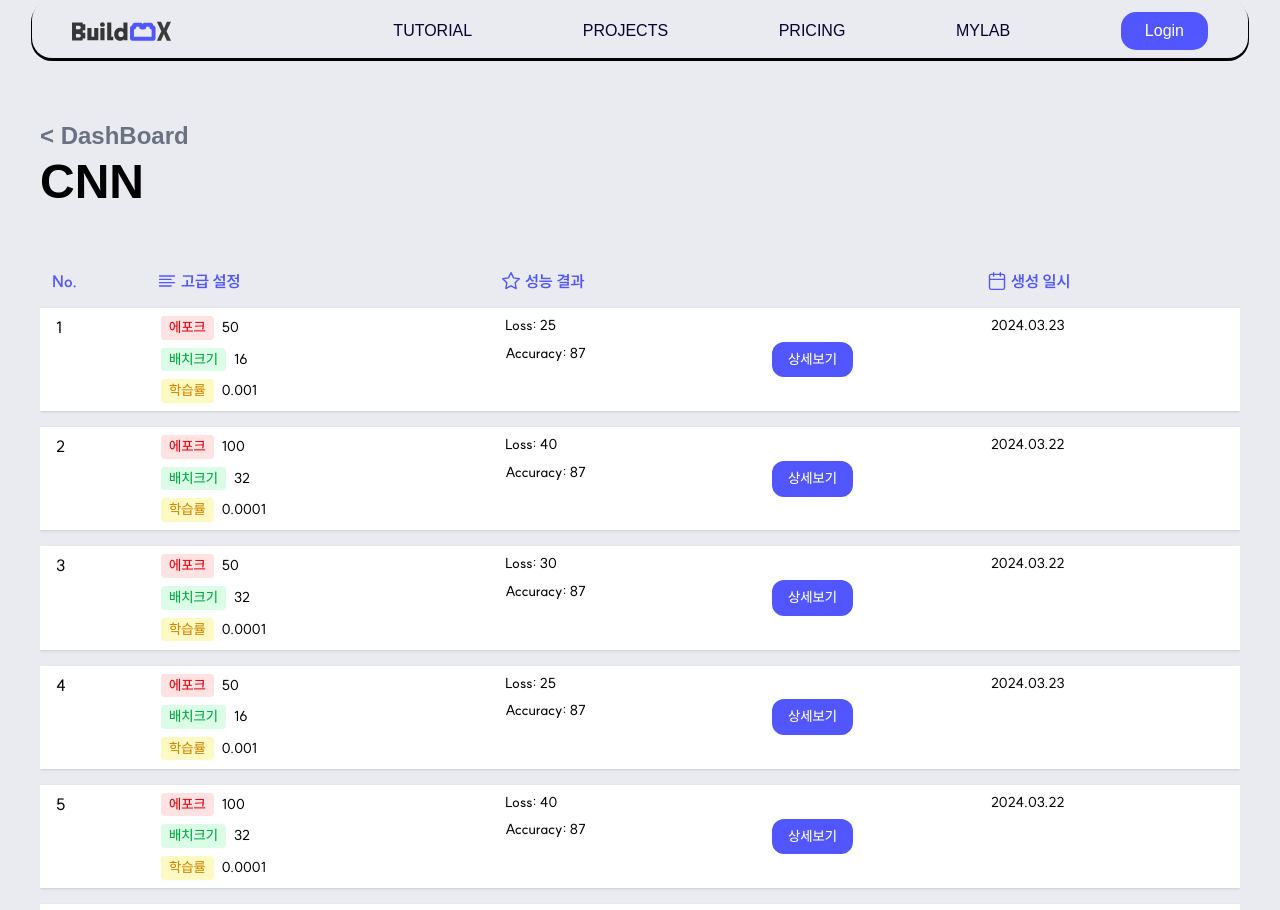
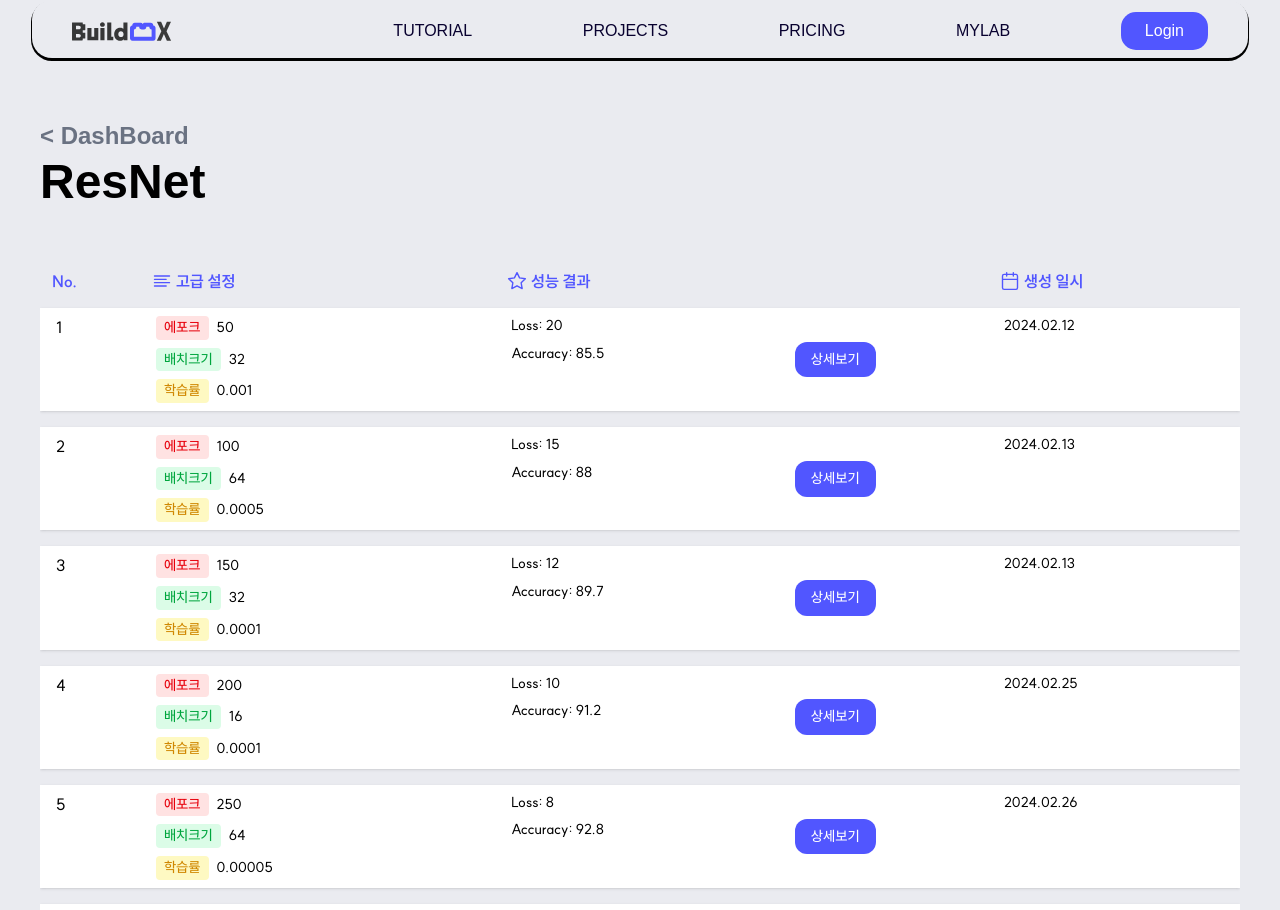
Before and after one commit to highway-bestdriver/BuildX-FE, a Next.js app: page /projects/1 in a window 1280 px wide. Shown: the top 910 px of the page. Built offline with nearby package versions, Linux system fonts and the light colour scheme; a web font is replaced by a local one.

Commit message:
feat: 대시보드 및 상세 데이터

```diff
--- a/src/api/client/history.ts
+++ b/src/api/client/history.ts
@@ -6,10 +6,31 @@ export type DashboardItem = {
   last_modified: string;
 };
 
+export type DashboardDetail = {
+  id: number;
+  name: string;
+  date: string;
+  details: {
+    id: number;
+    epoch: number;
+    batch_size: number;
+    learning_rate: number;
+    loss: number;
+    accuracy: number;
+    date: string;
+  }[];
+};
+
 export const historyApi = {
-  // 코드 생성하기
+  // 대시보드 조회
   getDashboard: async () => {
     const response = await privateApi.get<DashboardItem[]>(`/dashboard`);
     return response;
   },
+
+  // 대시보드 상세 조회
+  getDashboardDetail: async (id: number) => {
+    const response = await privateApi.get<DashboardDetail>(`/dashboard/${id}`);
+    return response;
+  },
 };
--- a/src/app/(auth)/login/page.tsx
+++ b/src/app/(auth)/login/page.tsx
@@ -59,13 +59,13 @@ const LoginPage = () => {
       <span onClick={handleLogin}>
         <Button text="로그인하기" />
       </span>
-      <div className="geist_16_M py-4">or</div>
+      {/* <div className="geist_16_M py-4">or</div>
       <div className="flex justify-center items-center rounded-[20px] border-[8px] border-black py-2 px-6 cursor-pointer gap-3">
         <Google width={30} />
         <span className="text-main_black square_16_B text-xl">
           Continue with Google
         </span>
-      </div>
+      </div> */}
       <Link href="/signup" className="suit_16_M text-gray-500 underline pt-10">
         아직 계정이 없나요? 회원가입하러 가기
       </Link>
--- a/src/app/projects/_components/ProjectItem.tsx
+++ b/src/app/projects/_components/ProjectItem.tsx
@@ -1,16 +1,30 @@
+import Image, { StaticImageData } from "next/image";
 import Link from "next/link";
 
 interface ProjectItemProps {
   id: number;
   name: string;
-  date: string;
+  last_modified: string;
+  thumbnail: StaticImageData;
 }
-const ProjectItem = ({ id, name, date }: ProjectItemProps) => {
+const ProjectItem = ({
+  id,
+  name,
+  last_modified,
+  thumbnail,
+}: ProjectItemProps) => {
   return (
     <Link href={`/projects/${id}`} className="flex flex-col">
-      <div className="bg-gray-400 h-48"></div>
+      <div className="relative w-full h-48 bg-gray-400 rounded-md ">
+        <Image
+          src={thumbnail}
+          alt={`${name} thumbnail`}
+          fill // 부모 영역 전체 채움
+          className="object-contain object-center transition-transform duration-300 ease-in-out group-hover:scale-105"
+        />
+      </div>
       <div className="square_16_B text-xl mt-2">{name}</div>
-      <div className="square_16_M">{date}</div>
+      <div className="square_16_M">{last_modified}</div>
     </Link>
   );
 };
--- a/src/app/projects/mock.ts
+++ b/src/app/projects/mock.ts
@@ -1,95 +1,109 @@
+import model_img1 from "@assets/images/model_img1.png";
+import model_img2 from "@assets/images/model_img2.png";
+import model_img3 from "@assets/images/model_img3.png";
+import model_img4 from "@assets/images/model_img4.png";
+import model_img5 from "@assets/images/model_img5.png";
+import model_img6 from "@assets/images/model_img6.png";
+import model_img7 from "@assets/images/model_img7.png";
+
 export const projectsData = [
   {
     id: 1,
-    name: "CNN",
-    date: "2024.03.21",
+    name: "ResNet",
+    last_modified: "2024.02.27",
+    thumbnail: model_img4,
   },
   {
     id: 2,
-    name: "YOLO",
-    date: "2024.03.22",
+    name: "GoogLeNet",
+    last_modified: "2024.03.02",
+    thumbnail: model_img3,
   },
   {
     id: 3,
-    name: "CNN",
-    date: "2024.03.21",
+    name: "MobileNet",
+    last_modified: "2024.03.03",
+    thumbnail: model_img6,
   },
   {
     id: 4,
-    name: "YOLO",
-    date: "2024.03.22",
+    name: "EfficientNet",
+    last_modified: "2024.03.24",
+    thumbnail: model_img7,
   },
   {
     id: 5,
-    name: "CNN",
-    date: "2024.03.21",
+    name: "Transformer",
+    last_modified: "2024.04.05",
+    thumbnail: model_img2,
   },
   {
     id: 6,
-    name: "YOLO",
-    date: "2024.03.22",
+    name: "UNet",
+    last_modified: "2024.04.10",
+    thumbnail: model_img1,
   },
 ];
 
 export const projectDetailData = [
   {
     id: 1,
-    name: "CNN",
-    date: "2024.03.21",
+    name: "ResNet",
+    date: "2024.02.27",
     details: [
       {
         id: 1,
         epoch: 50,
-        batch_size: 16,
+        batch_size: 32,
         learning_rate: 0.001,
-        loss: 25,
-        accuracy: 87,
-        date: "2024.03.23",
+        loss: 20,
+        accuracy: 85.5,
+        date: "2024.02.12",
       },
       {
         id: 2,
         epoch: 100,
-        batch_size: 32,
-        learning_rate: 0.0001,
-        loss: 40,
-        accuracy: 87,
-        date: "2024.03.22",
+        batch_size: 64,
+        learning_rate: 0.0005,
+        loss: 15,
+        accuracy: 88.0,
+        date: "2024.02.13",
       },
       {
         id: 3,
-        epoch: 50,
+        epoch: 150,
         batch_size: 32,
         learning_rate: 0.0001,
-        loss: 30,
-        accuracy: 87,
-        date: "2024.03.22",
+        loss: 12,
+        accuracy: 89.7,
+        date: "2024.02.13",
       },
       {
         id: 4,
-        epoch: 50,
+        epoch: 200,
         batch_size: 16,
-        learning_rate: 0.001,
-        loss: 25,
-        accuracy: 87,
-        date: "2024.03.23",
+        learning_rate: 0.0001,
+        loss: 10,
+        accuracy: 91.2,
+        date: "2024.02.25",
       },
       {
         id: 5,
-        epoch: 100,
-        batch_size: 32,
-        learning_rate: 0.0001,
-        loss: 40,
-        accuracy: 87,
-        date: "2024.03.22",
+        epoch: 250,
+        batch_size: 64,
+        learning_rate: 0.00005,
+        loss: 8,
+        accuracy: 92.8,
+        date: "2024.02.26",
       },
       {
         id: 6,
-        epoch: 50,
+        epoch: 300,
         batch_size: 32,
-        learning_rate: 0.0001,
-        loss: 30,
-        accuracy: 87,
-        date: "2024.03.22",
+        learning_rate: 0.00001,
+        loss: 7,
+        accuracy: 93.4,
+        date: "2024.02.27",
       },
     ],
   },
--- a/src/app/projects/page.tsx
+++ b/src/app/projects/page.tsx
@@ -21,7 +21,7 @@ const ProjectsPage = () => {
       <div className="triangle_48_SB pt-10 pb-10">DashBoard</div>
 
       <article className="flex-1 flex-col items-center">
-        <div className="grid grid-cols-1 lg:grid-cols-4 md:grid-cols-3 gap-x-3 gap-y-6">
+        <div className="grid grid-cols-1 lg:grid-cols-4 md:grid-cols-3 gap-x-3 gap-y-6 mb-20">
           <div
             onClick={handleCreateNew}
             className="flex items-center justify-center border-2 border-dashed border-gray-400 rounded-lg h-48 cursor-pointer hover:bg-gray-100"
```
